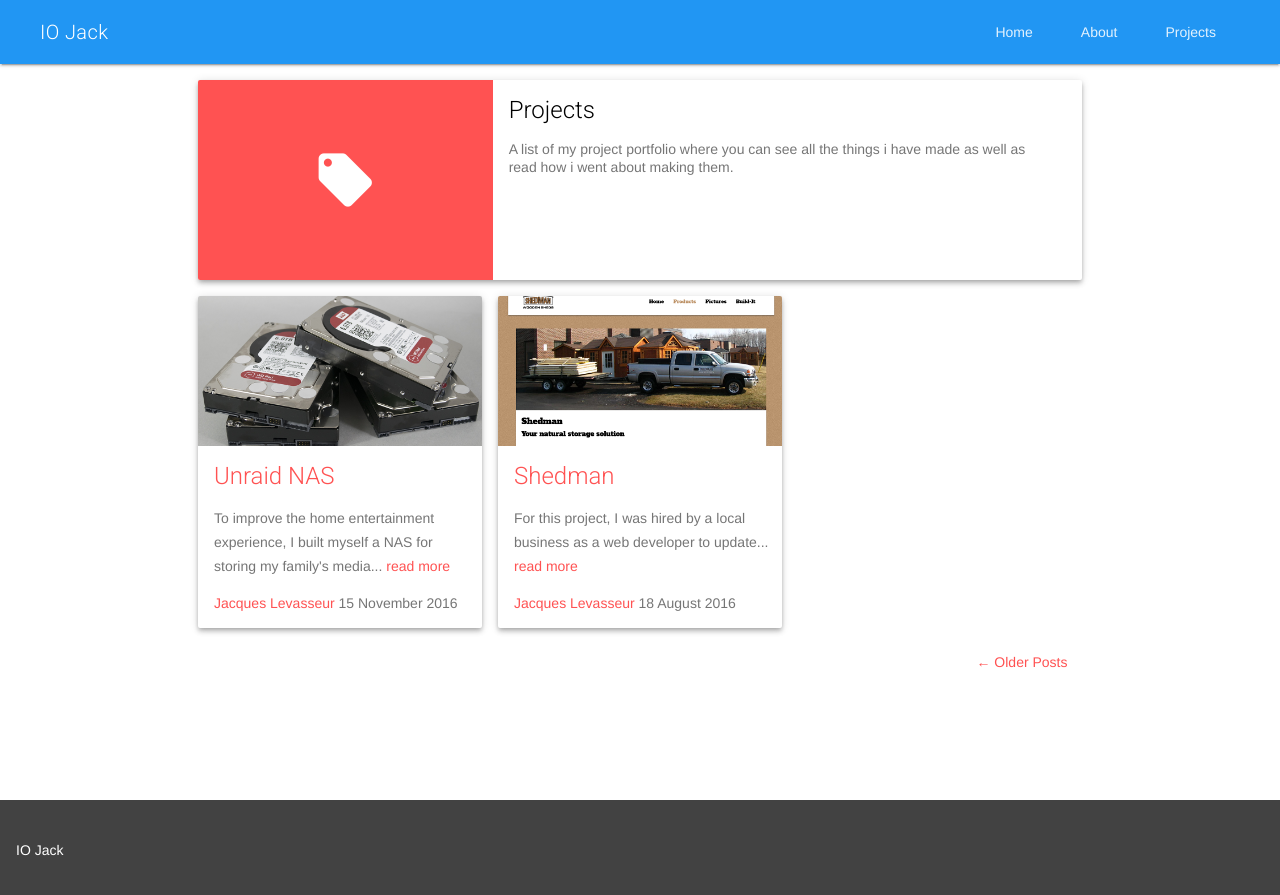
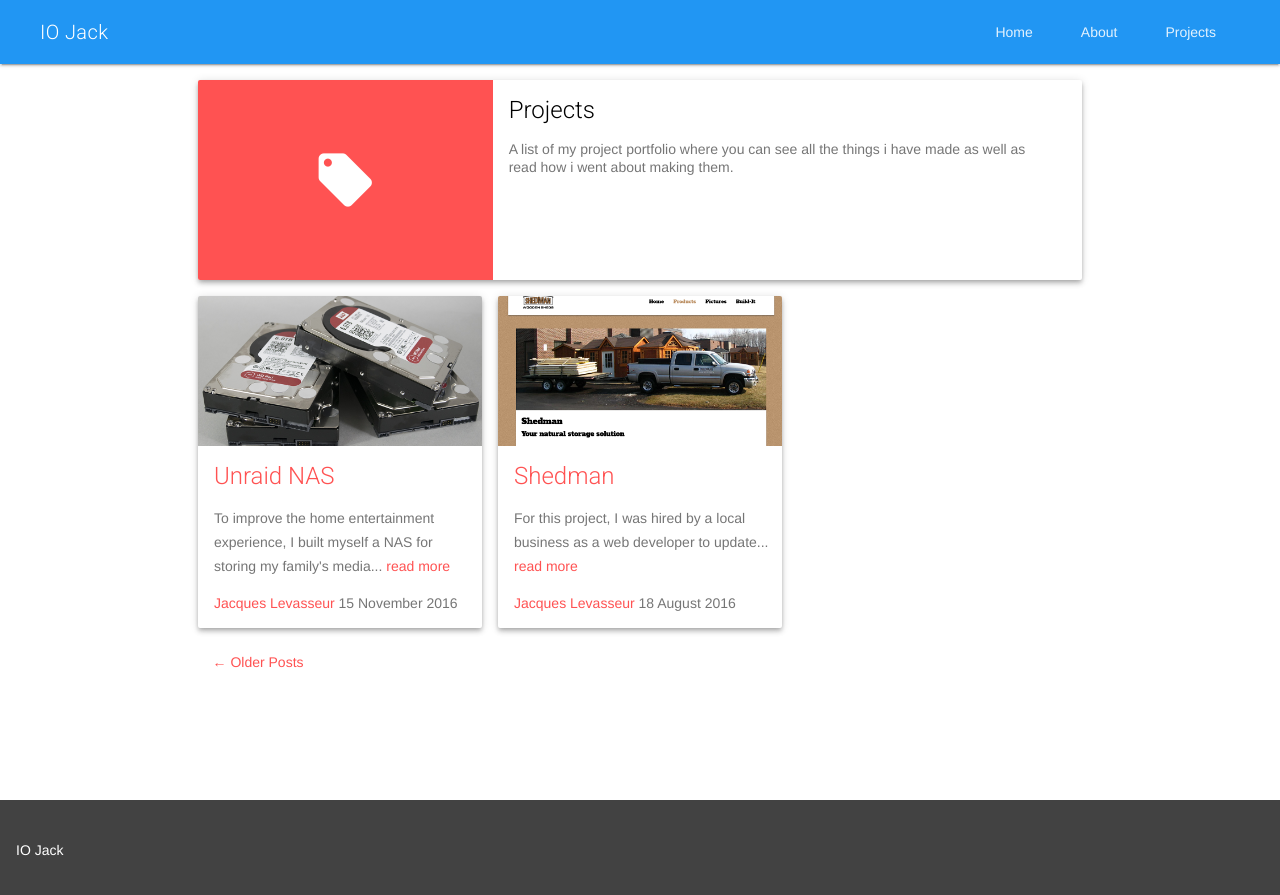
Before and after one commit to FrostByte-Dev/frostbyte-dev.github.io, a Jekyll site: the page built from projects/index.html, in a window 1280 px wide. Shown: the top 895 px of the page. Built offline with Jekyll 4.4.1, drawn with Linux system fonts in a browser that asks for light colours; nearby versions of some CDN libraries; the list of posts is cut into pages by our own code.

Commit message:
Switched older to left and newer to right.

```diff
--- a/css/styles.css
+++ b/css/styles.css
@@ -56,11 +56,11 @@
 }
 
 .newer-posts {
-    float: left;
+    float: right;
 }
 
 .older-posts {
-    float: right;
+    float: left;
 }
 
 /*----------------------------------------------------------------------------*/
```
